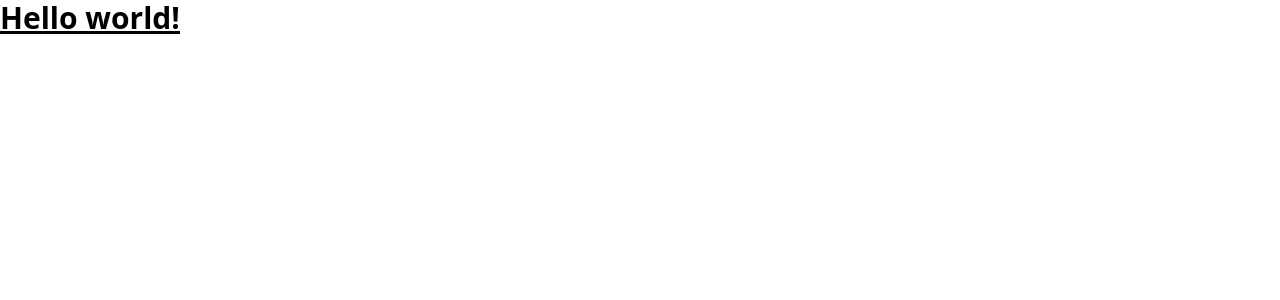
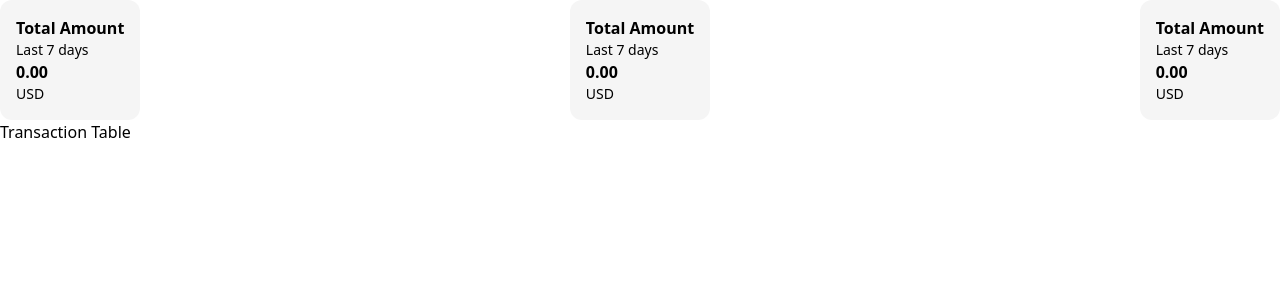
Before and after one commit to AHTHneeuhl/credain, a React (Create React App) app: page / in a window 1280 px wide. Shown: the top 300 px of the page. Built offline with nearby package versions, Linux system fonts and the light colour scheme.

Commit message:
chore: create cards and transaction table components (#3)

```diff
--- a/src/App.tsx
+++ b/src/App.tsx
@@ -1,5 +1,13 @@
+import { Dashboard, Transaction } from "pages";
+import { Route, Routes } from "react-router-dom";
+
 function App() {
-  return <h1 className="text-3xl font-bold underline">Hello world!</h1>;
+  return (
+    <Routes>
+      <Route path="/" element={<Dashboard />} />
+      <Route path="/transaction/:id" element={<Transaction />} />
+    </Routes>
+  );
 }
 
 export default App;
--- /dev/null
+++ b/src/components/dashboard/Card.tsx
@@ -0,0 +1,16 @@
+import { ICard } from "config/types";
+
+interface TProps extends Omit<ICard, "id"> {}
+
+const Card: React.FC<TProps> = ({ title, subtitle, value, currency }) => {
+  return (
+    <div className="bg-neutral-100 p-4 rounded-xl">
+      <h3 className="font-bold">{title}</h3>
+      <p className="text-sm">{subtitle}</p>
+      <h3 className="font-bold">{value}</h3>
+      <p className="text-sm">{currency}</p>
+    </div>
+  );
+};
+
+export default Card;
--- /dev/null
+++ b/src/components/dashboard/CardList.tsx
@@ -0,0 +1,22 @@
+import { cards } from "config";
+import Card from "./Card";
+
+const CardList: React.FC = () => {
+  return (
+    <div className="flex flex-row items-center justify-between">
+      {cards.map(({ id, title, subtitle, value, currency }) => {
+        return (
+          <Card
+            key={id}
+            title={title}
+            subtitle={subtitle}
+            value={value}
+            currency={currency}
+          />
+        );
+      })}
+    </div>
+  );
+};
+
+export default CardList;
--- /dev/null
+++ b/src/components/dashboard/TransactionTable.tsx
@@ -0,0 +1,5 @@
+const TransactionTable: React.FC = () => {
+  return <div>Transaction Table</div>;
+};
+
+export default TransactionTable;
--- /dev/null
+++ b/src/components/dashboard/cards/TotalAmount.tsx
@@ -0,0 +1,5 @@
+const TotalAmount: React.FC = () => {
+  return null;
+};
+
+export default TotalAmount;
--- /dev/null
+++ b/src/components/dashboard/index.ts
@@ -0,0 +1,2 @@
+export { default as CardList } from "./CardList";
+export { default as TransactionTable } from "./TransactionTable";
--- /dev/null
+++ b/src/config/cards.ts
@@ -0,0 +1,27 @@
+import { ICard } from "./types";
+
+const cards: ICard[] = [
+  {
+    id: 1,
+    title: "Total Amount",
+    subtitle: "Last 7 days",
+    value: "0.00",
+    currency: "USD",
+  },
+  {
+    id: 2,
+    title: "Total Amount",
+    subtitle: "Last 7 days",
+    value: "0.00",
+    currency: "USD",
+  },
+  {
+    id: 3,
+    title: "Total Amount",
+    subtitle: "Last 7 days",
+    value: "0.00",
+    currency: "USD",
+  },
+];
+
+export default cards;
--- /dev/null
+++ b/src/config/index.ts
@@ -0,0 +1,2 @@
+export { default as cards } from "./cards";
+export { default as transactions } from "./transactions";
--- /dev/null
+++ b/src/config/transactions.ts
@@ -0,0 +1,74 @@
+const transactions = [
+  {
+    id: 1,
+    transactionDate: "2022-01-01",
+    invoiceNumber: "123",
+    payer: "John",
+    payee: "Jane",
+    amount: "100",
+    usdEquivalent: "100",
+    status: "paid",
+  },
+  {
+    id: 2,
+    transactionDate: "2022-01-01",
+    invoiceNumber: "123",
+    payer: "John",
+    payee: "Jane",
+    amount: "100",
+    usdEquivalent: "100",
+    status: "paid",
+  },
+  {
+    id: 3,
+    transactionDate: "2022-01-01",
+    invoiceNumber: "123",
+    payer: "John",
+    payee: "Jane",
+    amount: "100",
+    usdEquivalent: "100",
+    status: "paid",
+  },
+  {
+    id: 4,
+    transactionDate: "2022-01-01",
+    invoiceNumber: "123",
+    payer: "John",
+    payee: "Jane",
+    amount: "100",
+    usdEquivalent: "100",
+    status: "paid",
+  },
+  {
+    id: 5,
+    transactionDate: "2022-01-01",
+    invoiceNumber: "123",
+    payer: "John",
+    payee: "Jane",
+    amount: "100",
+    usdEquivalent: "100",
+    status: "paid",
+  },
+  {
+    id: 6,
+    transactionDate: "2022-01-01",
+    invoiceNumber: "123",
+    payer: "John",
+    payee: "Jane",
+    amount: "100",
+    usdEquivalent: "100",
+    status: "paid",
+  },
+  {
+    id: 7,
+    transactionDate: "2022-01-01",
+    invoiceNumber: "123",
+    payer: "John",
+    payee: "Jane",
+    amount: "100",
+    usdEquivalent: "100",
+    status: "paid",
+  },
+];
+
+export default transactions;
--- /dev/null
+++ b/src/config/types.ts
@@ -0,0 +1,7 @@
+export interface ICard {
+  id: string | number;
+  title: string;
+  subtitle: string;
+  value: string | number;
+  currency: "USD" | "INR";
+}
--- a/src/index.tsx
+++ b/src/index.tsx
@@ -1,6 +1,7 @@
 import React from "react";
 import ReactDOM from "react-dom/client";
 import { Provider } from "react-redux";
+import { BrowserRouter } from "react-router-dom";
 import reduxStore from "redux/store";
 import App from "./App";
 import "./index.css";
@@ -12,7 +13,9 @@ const root = ReactDOM.createRoot(
 root.render(
   <React.StrictMode>
     <Provider store={reduxStore}>
-      <App />
+      <BrowserRouter>
+        <App />
+      </BrowserRouter>
     </Provider>
   </React.StrictMode>
 );
--- a/src/pages/Dashboard.tsx
+++ b/src/pages/Dashboard.tsx
@@ -1,5 +1,12 @@
+import { CardList, TransactionTable } from "components/dashboard";
+
 const Dashboard: React.FC = () => {
-  return null;
+  return (
+    <>
+      <CardList />
+      <TransactionTable />
+    </>
+  );
 };
 
 export default Dashboard;
```
